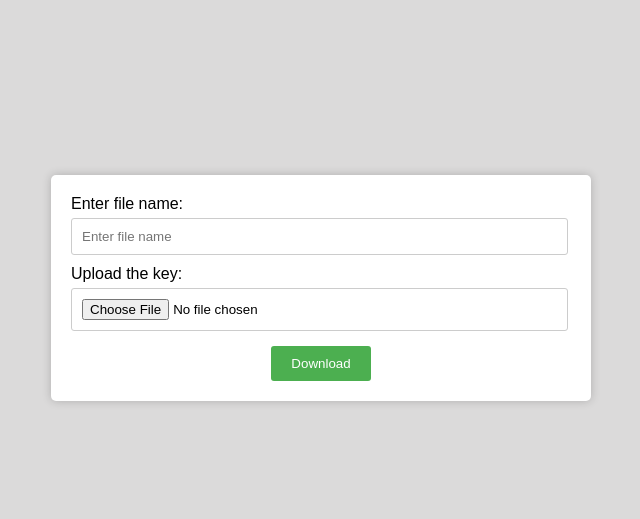
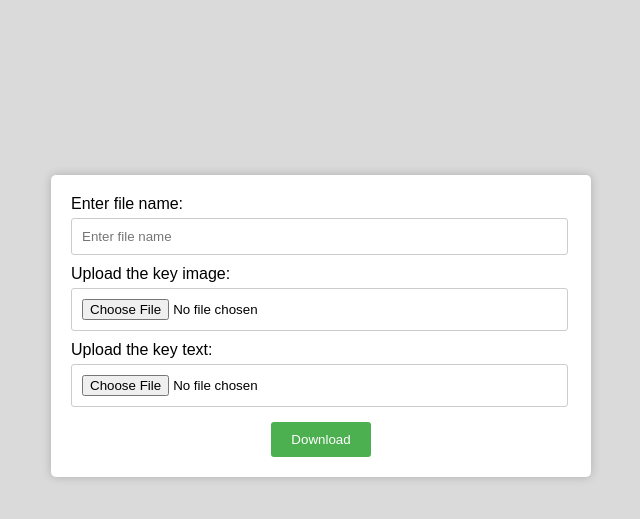
Before and after one commit to Thirulok-Ranganathan/SecureCloud-Hybrid-Encryption-and-Steganography-Integration-for-Enhanced-File-Privacy, a Flask app: page /download in a window 1280 px wide. Shown: the top 519 px of the page, without its empty margins (319-959 px from the left). Run offline with Flask 2, Linux system fonts and the light colour scheme; the visitor is signed in with stand-in values (Sample User, id 1).

Commit message:
Updated_code
Finalizing the project

```diff
--- a/Secure_cloud_storage_with_hybrid_cryptography/app.py
+++ b/Secure_cloud_storage_with_hybrid_cryptography/app.py
@@ -1,9 +1,11 @@
-from flask import Flask, send_file, session, render_template, request, redirect
-import pyrebase,requests, rsa
+from flask import Flask, send_file, session, render_template, request, redirect, make_response
+import pyrebase,requests, rsa, stepic
 from firebase_admin import storage
 from Crypto.Cipher import AES, PKCS1_OAEP
 from Crypto.PublicKey import RSA
 from Crypto.Util.Padding import pad, unpad
+from cryptography.fernet import Fernet
+from PIL import Image
 
 
 app = Flask(__name__)
@@ -19,6 +21,7 @@ Config = {
   'databaseURL' : ''
 }
 
+# authentication and keys
 firebase = pyrebase.initialize_app(Config)
 auth = firebase.auth()
 app.secret_key = 'closetheeyes'
@@ -26,6 +29,7 @@ ivs = 'wegotit'
 key = RSA.generate(3072)
 pubkey = key.publickey().export_key('PEM')
 prikey = key.export_key('PEM')
+ferkey = Fernet.generate_key()
 
 # login user or Homepage
 
@@ -88,6 +92,7 @@ def upload_file():
             return 'No file selected'
         file_name = request.form.get('file_name')
         cloud_name = email+'/'+file_name
+        img_file = request.files['upload_image']
 
         # Encrypting the data and key
         key = pwd.encode('UTF-8')
@@ -105,11 +110,19 @@ def upload_file():
         cipher = AES.new(key, AES.MODE_CBC, iv)
         ciphertext = cipher.encrypt(new_data)
 
+        #Working on secret_keys
+
+        enc = Fernet(ferkey)
+        key_enc = enc.encrypt(prikey)
+        img = Image.open(img_file)
+        img_stego = stepic.encode(img, key_enc)
+        img_stego.save("key_image.png")
+
+        with open('key.txt','wb') as maif:
+            maif.write(ferkey)
+
+
         #Now rsa encrypt
-
-        with open('privatekey.pem','wb') as pkf:
-            pkf.write(prikey)
-
         message = ciphertext
         puky = RSA.import_key(pubkey)
         new_cipher = PKCS1_OAEP.new(puky)
@@ -120,7 +133,6 @@ def upload_file():
         try:
             storage.child(cloud_name).put(encytxt)
             return render_template('success.html')
-
         except Exception as e:
             print(str(e))
             return 'Error uploading file'
@@ -135,17 +147,24 @@ def download_file():
         if request.method == 'POST':
             file_name = request.form.get('download_file_name')
             cloud_name = email+'/'+file_name
-            key_file = request.form.get('key_file_from_user')
-            key_bytes = (open(key_file,'rb').read())
-
+            key_file = request.files['key_file_from_user']
+            key_value = request.files['key_text']
+            simg = Image.open(key_file)
+            value_byte_key = key_value.read()
 
             # Getting the file from cloud
             encrypted_file = storage.child(cloud_name).get_url(None)
             response_file = requests.get(encrypted_file)
             bytes_data = response_file.content
 
+            #image to key
+            decode_img = stepic.decode(simg)
+            dec = Fernet(value_byte_key)
+            disp = dec.decrypt(decode_img.encode())
+
+
             #rsa contents
-            pkey = RSA.import_key(key_bytes)
+            pkey = RSA.import_key(disp.decode())
             nw_cip = PKCS1_OAEP.new(pkey)
             ori_enc = nw_cip.decrypt(bytes_data)
 
--- a/Secure_cloud_storage_with_hybrid_cryptography/templates/download.html
+++ b/Secure_cloud_storage_with_hybrid_cryptography/templates/download.html
@@ -10,12 +10,14 @@
 </head>
 <body>
 
-    <form action="/download" method="POST">
+    <form action="/download" method="POST" enctype="multipart/form-data">
         <title>Download File</title>
         <label for="download">Enter file name:  </label>
         <input type="text" name="download_file_name" placeholder="Enter file name"><br>
-        <label for="key">Upload the key:</label>
+        <label for="key">Upload the key image:</label>
         <input type="file" name="key_file_from_user" placeholder="Choose file"><br>
+        <label for="key_num">Upload the key text:</label>
+        <input type="file" name="key_text" placeholder="Upload text"><br>
         <input type="submit" value="Download">
     </form>
 </body>
--- a/Secure_cloud_storage_with_hybrid_cryptography/templates/success.html
+++ b/Secure_cloud_storage_with_hybrid_cryptography/templates/success.html
@@ -7,7 +7,7 @@
     <title>Upload</title>
 </head>
 <body>
-    <h1 style="text-align: center; margin-top: 15%; ">The file has been uploaded/Downloaded Successfully.</h1>
+    <h1 style="text-align: center; margin-top: 15%; ">The file has been uploaded Successfully.</h1>
     <button onclick="window.location.href='/'"
     style="display: block;
     margin: 0 auto;
--- a/Secure_cloud_storage_with_hybrid_cryptography/templates/upload.html
+++ b/Secure_cloud_storage_with_hybrid_cryptography/templates/upload.html
@@ -15,8 +15,8 @@
         <input type="file" name="upload_file" placeholder="Choose file"><br>
         <label for="name">Enter File name (With extension)</label>
         <input type="text" name="file_name" placeholder="New file name"><br>
-      <!--  <label for="upload_image">Select a image: </label>
-        <input type="file" name="upload_image" placeholder="choose image"><br> -->
+        <label for="upload_image">Select a image: </label>
+        <input type="file" name="upload_image" placeholder="choose image"><br>
         <input type="submit" value="Upload">
     </form>
 </body>
```
Also changed, not shown: Secure_cloud_storage_with_hybrid_cryptography/requirements.txt (line endings or trailing spaces).
